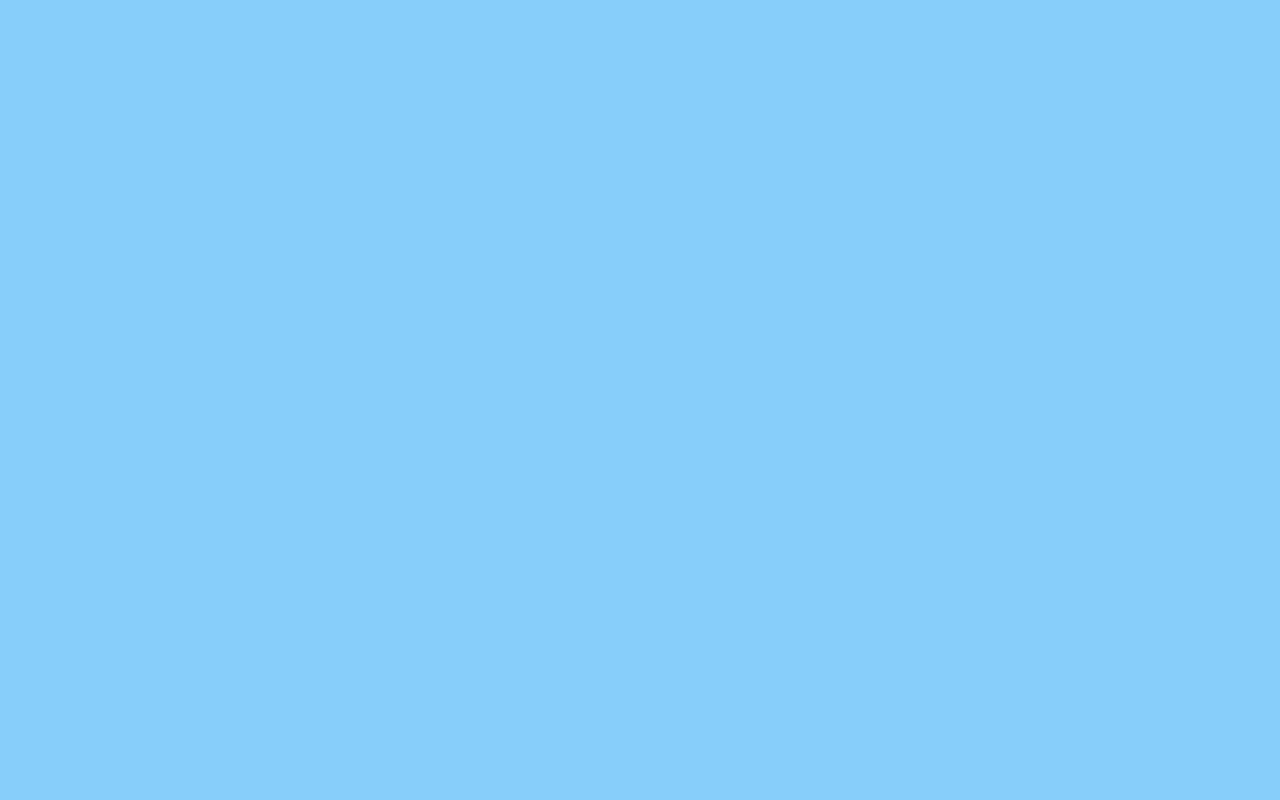
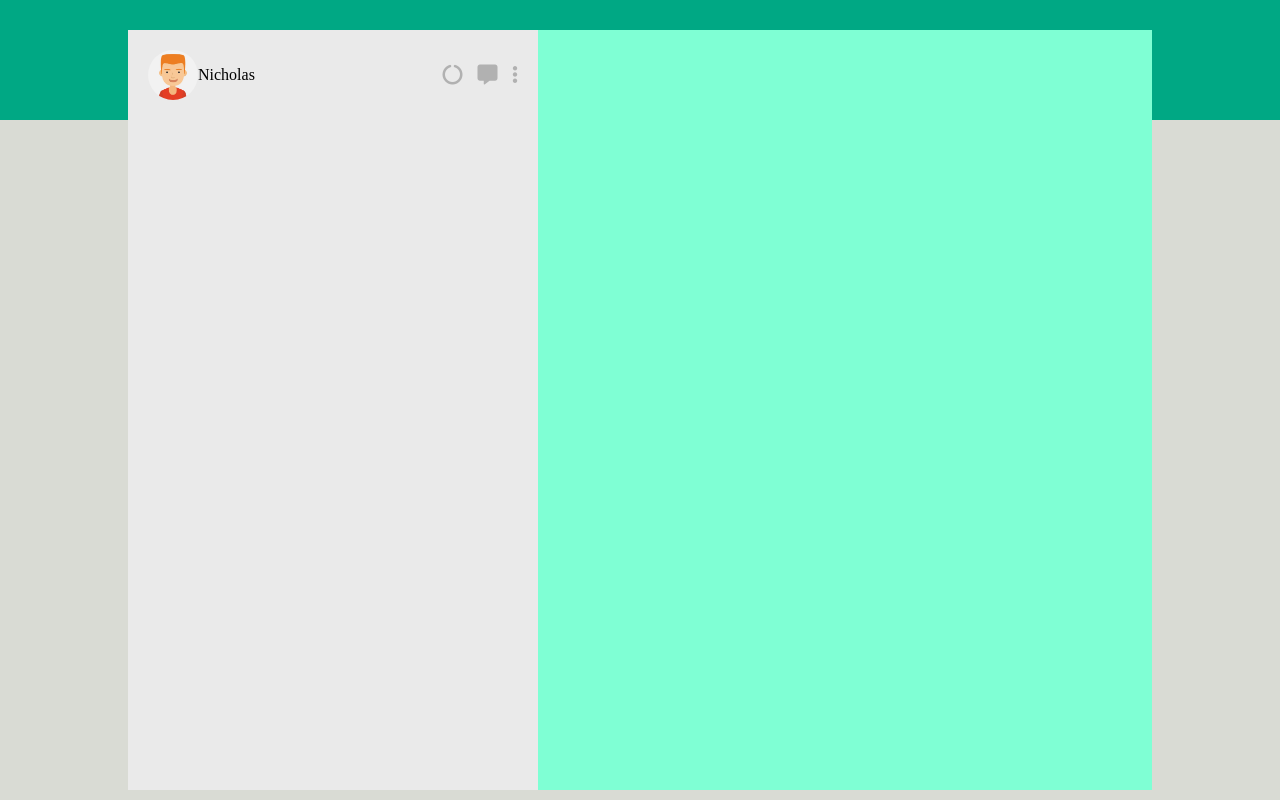
Before and after one commit to NicholasConti/vue-boolzapp, a plain HTML site: page Milestone1/index.html in a window 1280 px wide. Drawn offline with nearby package versions, Linux system fonts and the light colour scheme.

Commit message:
header aside

```diff
--- a/Milestone1/css/style.css
+++ b/Milestone1/css/style.css
@@ -1,20 +1,63 @@
-*{
+* {
     margin: 0;
     padding: 0;
     box-sizing: border-box;
 }
-
-body{
-    height: 100vh;
-    background-color: lightskyblue;
+/* ------------------------------------- */
+/* commmon */
+.flex-h{
+    display: flex;
+    padding: 20px;
+    justify-content: space-between;
 }
 
-.container{
-    max-width: 600px;
+.img-h{
+    width: 50px;
+    border-radius: 50%;
+}
+
+.contact-name{
+    font-weight: 400;
+}
+
+ul{
+    list-style-type: none;
+    display: flex;
+    line-height: 50px;
+    color: #b1b1b1;
+    gap: 15px;
+}
+li{
+    font-size: 20px;
+}
+/* ------------------------------------- */
+body {
     height: 100vh;
+    background: #d9dbd4;
+    background: linear-gradient(0deg, #d9dbd4 85%, rgba(0, 168, 132, 1) 85%);
+    padding-top: 30px;
+}
+
+.container {
+    max-width: 80vw;
+    height: 95vh;
+    background-color: #eaeaea;
     margin: 0 auto;
     display: flex;
+}
+
+/* aside style */
+aside{
+    width: 40%;
+}
+
+aside .flex-h > div:first-child{
+    display: flex;
     align-items: center;
-    justify-content: center;
+}
 
+/* main body style */
+div.bodymsg{
+    width: 60%;
+    background-color: aquamarine;
 }
--- a/Milestone1/index.html
+++ b/Milestone1/index.html
@@ -13,11 +13,28 @@
     <link rel="stylesheet" href="css/style.css">
     <title>BOOLZAPP</title>
 </head>
-
 <body>
     <div id="app">
         <div class="container">
-
+            <aside>
+                <header class="flex-h">
+                    <div>
+                        <img src="img/avatar_1.jpg" alt="avatar" class="img-h">
+                        <h4 class="contact-name">Nicholas</h4>
+                    </div>
+                    <div>
+                        <ul>
+                            <li><i class="fa-solid fa-circle-notch"></i></li>
+                            <li><i class="fa-solid fa-message"></i></li>
+                            <li><i class="fa-solid fa-ellipsis-vertical"></i></li>
+                        </ul>
+                    </div>
+                </header>
+                <div class="notifications"></div>
+                <nav></nav>
+                <ul class="contancts"></ul>
+            </aside>
+            <div class="bodymsg"></div>
         </div>
     </div>
     </div>
```
Also changed, not shown: Milestone1/img/avatar_1.jpg (added).
